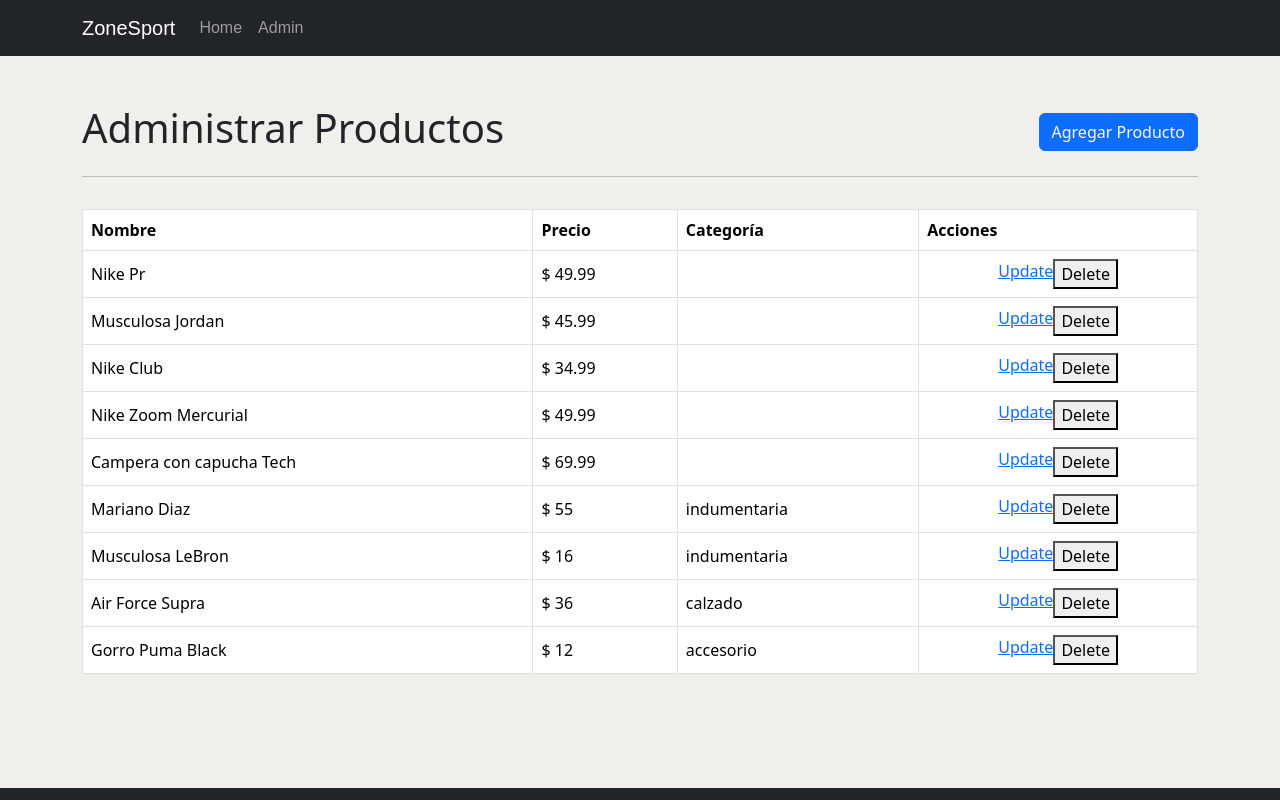
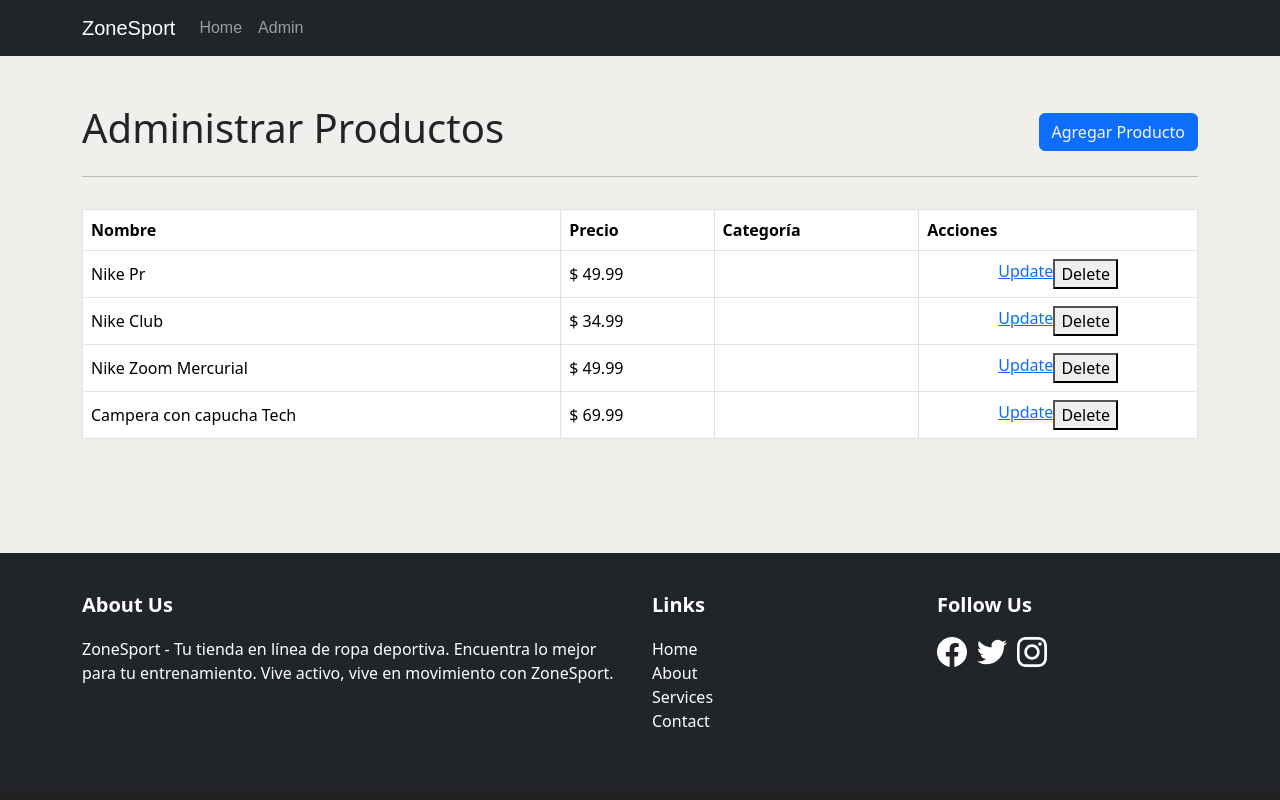
Before and after one commit to MarianoDiazz/ZoneSport, a React (Vite) app: page /Admin in a window 1280 px wide. Shown: the top 800 px of the page. Built offline with nearby package versions, Linux system fonts and the light colour scheme; data requests are answered from the project's data file; a web font is replaced by a local one.

Commit message:
add delete products

```diff
--- a/db.json
+++ b/db.json
@@ -5,12 +5,6 @@
       "name": "Nike Pr",
       "price": "49.99",
       "image": "https://nikearprod.vtexassets.com/arquivos/ids/531573-1400-1400?v=1773181656&width=1400&height=1400&aspect=true"
-    },
-    {
-      "id": "2",
-      "name": "Musculosa Jordan",
-      "price": "45.99",
-      "image": "https://nikearprod.vtexassets.com/arquivos/ids/657747-1400-1400?v=1773156102&width=1400&height=1400&aspect=true"
     },
     {
       "id": "3",
@@ -29,34 +23,6 @@
       "name": "Campera con capucha Tech",
       "price": "69.99",
       "image": "https://nikearprod.vtexassets.com/arquivos/ids/597106-1400-1400?v=1773168019&width=1400&height=1400&aspect=true"
-    },
-    {
-      "name": "Mariano Diaz",
-      "price": "55",
-      "category": "indumentaria",
-      "image": "https://nikearprod.vtexassets.com/arquivos/ids/531765-1400-1400?v=1774203481&width=1400&height=1400&aspect=true",
-      "id": "T_82DAS"
-    },
-    {
-      "name": "Musculosa LeBron",
-      "price": "16",
-      "category": "indumentaria",
-      "image": "https://nikearprod.vtexassets.com/arquivos/ids/600641-1400-1400?v=1774203474&width=1400&height=1400&aspect=true",
-      "id": "I2WCuSW"
-    },
-    {
-      "name": "Air Force Supra",
-      "price": "36",
-      "category": "calzado",
-      "image": "https://nikearprod.vtexassets.com/arquivos/ids/698519-600-600?v=638229588985000000&width=600&height=600&aspect=true",
-      "id": "Ah7jXEk"
-    },
-    {
-      "name": "Gorro Puma Black",
-      "price": "12",
-      "category": "accesorio",
-      "image": "https://images.puma.com/image/upload/f_auto,q_auto,b_rgb:fafafa,w_480,h_480/global/024038/01/fnd/ARG/fmt/png",
-      "id": "wDb97Bp"
     }
   ]
 }
--- a/src/components/Admin/Product.jsx
+++ b/src/components/Admin/Product.jsx
@@ -1,31 +1,59 @@
 import React from 'react';
 import { Link } from 'react-router-dom';
+import Swal from 'sweetalert2';
 
 const Product = ({ product, getApi, URL }) => {
+  const { id, name, price, category } = product;
 
+  const handleDelete = async (id) => {
+    const confirmation = await Swal.fire({
+      title: '¿Estás seguro?',
+      text: 'Esta acción no se puede deshacer',
+      icon: 'warning',
+      showCancelButton: true,
+      confirmButtonColor: '#dc3545',
+      cancelButtonColor: '#6c757d',
+      confirmButtonText: 'Sí, eliminar',
+      cancelButtonText: 'Cancelar'
+    });
 
-    const handleDelete = (id) => {
+    if (confirmation.isConfirmed) {
+      try {
+        const response = await fetch(`${URL}/${id}`, {
+          method: 'DELETE',
+          headers: {
+            "Content-Type": "application/json",
+            // "x-access-token": JSON.parse(localStorage.getItem("user-token")).token,
+          },
+        });
 
+        if (response.status === 200) {
+          Swal.fire('Eliminado', 'El producto ha sido eliminado', 'success');
+          getApi(); // Actualizar la lista de productos
+        } else {
+          Swal.fire('Error', 'No se pudo eliminar el producto', 'error');
         }
+      } catch (error) {
+        console.log(error);
+        Swal.fire('Error', 'Ocurrió un error al eliminar el producto', 'error');
+      }
+    }
+  };
 
   return (
     <tr>
-            {/* <td>{product.id}</td> */}
-            <td>{product.name}</td>
-            <td>$ {product.price}</td>
-
-            <td> {product.category}</td>
+      <td>{name}</td>
+      <td>$ {price}</td>
+      <td>{category}</td>
       <td className='w-25'>
         <div className='d-flex justify-content-center'>
-                    <Link to={`admin/edit/${product.id}`}
-                        className='btn-edit'>
+          <Link to={`/admin/edit/${id}`} className='btn-edit'>
             Update
           </Link>
-                    <button className='btn-btn-red'>
+          <button className='btn-btn-red' onClick={() => handleDelete(id)}>
             Delete
           </button>
         </div>
-
       </td>
     </tr>
   );
--- a/src/components/Home.jsx
+++ b/src/components/Home.jsx
@@ -3,7 +3,7 @@ import CarouselHome from './CarouselHome';
 import BestSeller from './BestSeller';
 import Marcas from './Marcas';
 import Generos from './Generos';
-import { Row, Col } from 'react-bootstrap';
+import { Row, Col, Container } from 'react-bootstrap';
 import CardProduct from './CardProduct';
 
 const Home = ({ products }) => {
@@ -15,6 +15,7 @@ const Home = ({ products }) => {
             <h1>Productos</h1>
             <hr />
             {products?.length !== 0 ?
+            <Container>
                 <Row>
                     {products?.map((product) => (
                         <Col xl={3} lg={4} md={6} className='my-2'>
@@ -22,6 +23,7 @@ const Home = ({ products }) => {
                         </Col>
                     ))}
                 </Row>
+                </Container>
                 :
                 <div>
                     <h2>No se encontro nada</h2>
```
Lines whose indentation alone changed are shown as unchanged.
